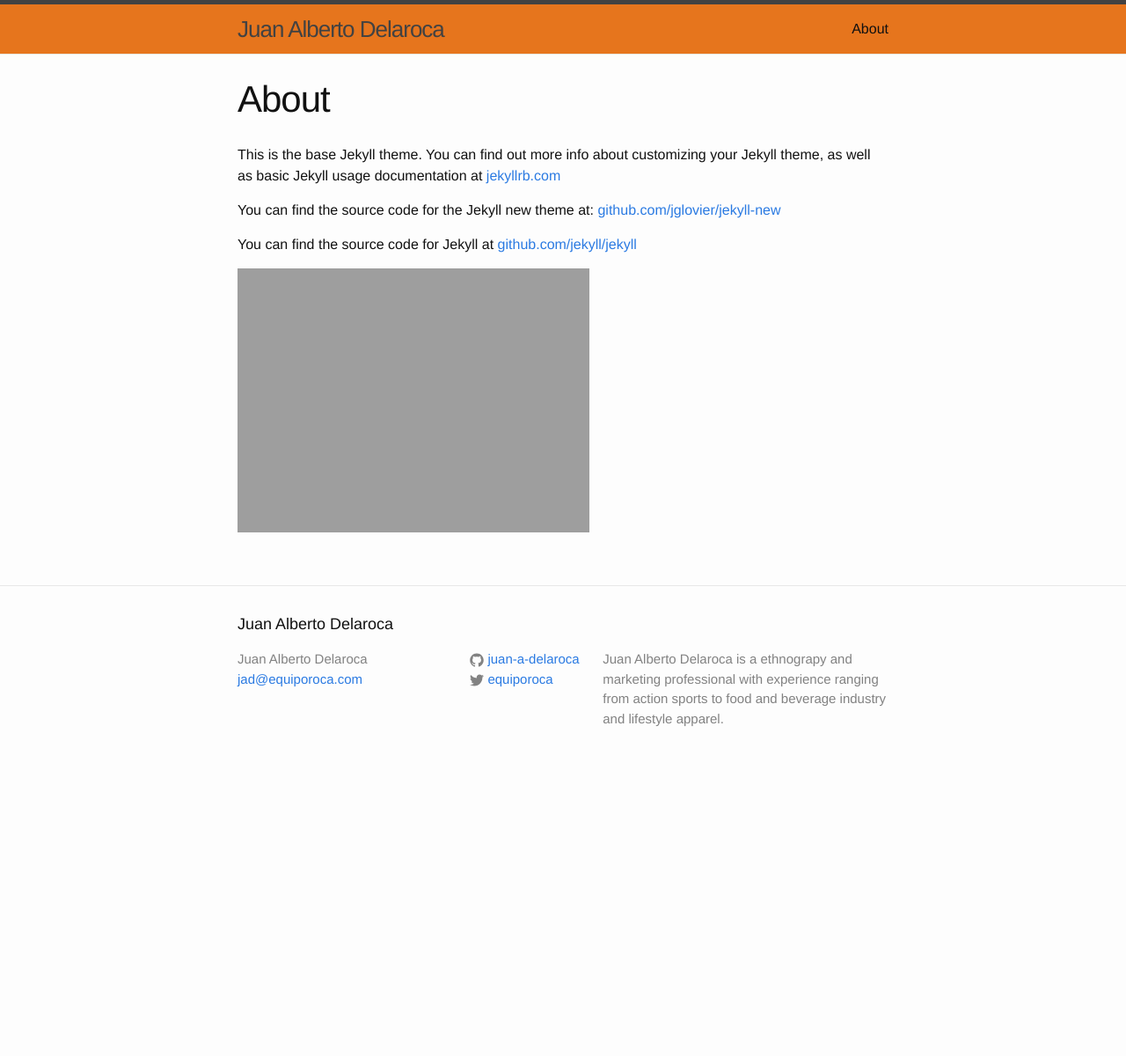
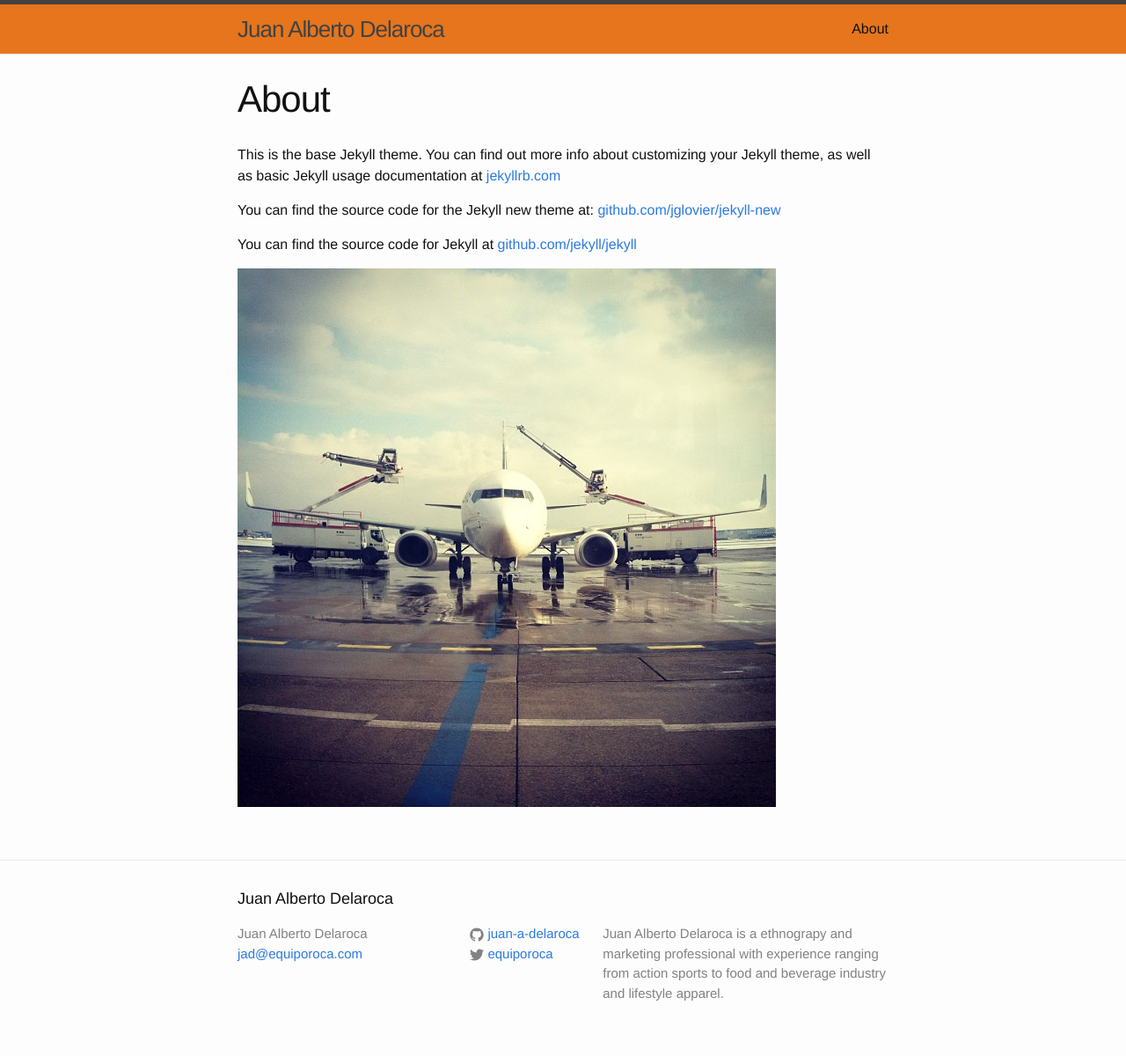
Before and after one commit to juan-a-delaroca/juan-a-delaroca.github.io, a Jekyll site: the page built from about.md, in a window 1280 px wide. Shown: the whole page at 88% size. Built offline with Jekyll 4.4.1, drawn with Linux system fonts in a browser that asks for light colours; before the commit the page ends 900 px from its top, so only the background shows below that.

Commit message:
fix image naming

```diff
--- a/about.md
+++ b/about.md
@@ -10,4 +10,4 @@ You can find the source code for the Jekyll new theme at: [github.com/jglovier/j
 
 You can find the source code for Jekyll at [github.com/jekyll/jekyll](https://github.com/jekyll/jekyll)
 
-![My helpful screenshot]({{ site.url }}assets/travel.png)
+![My helpful screenshot]({{ site.url }}assets/travel.jpg)
```
